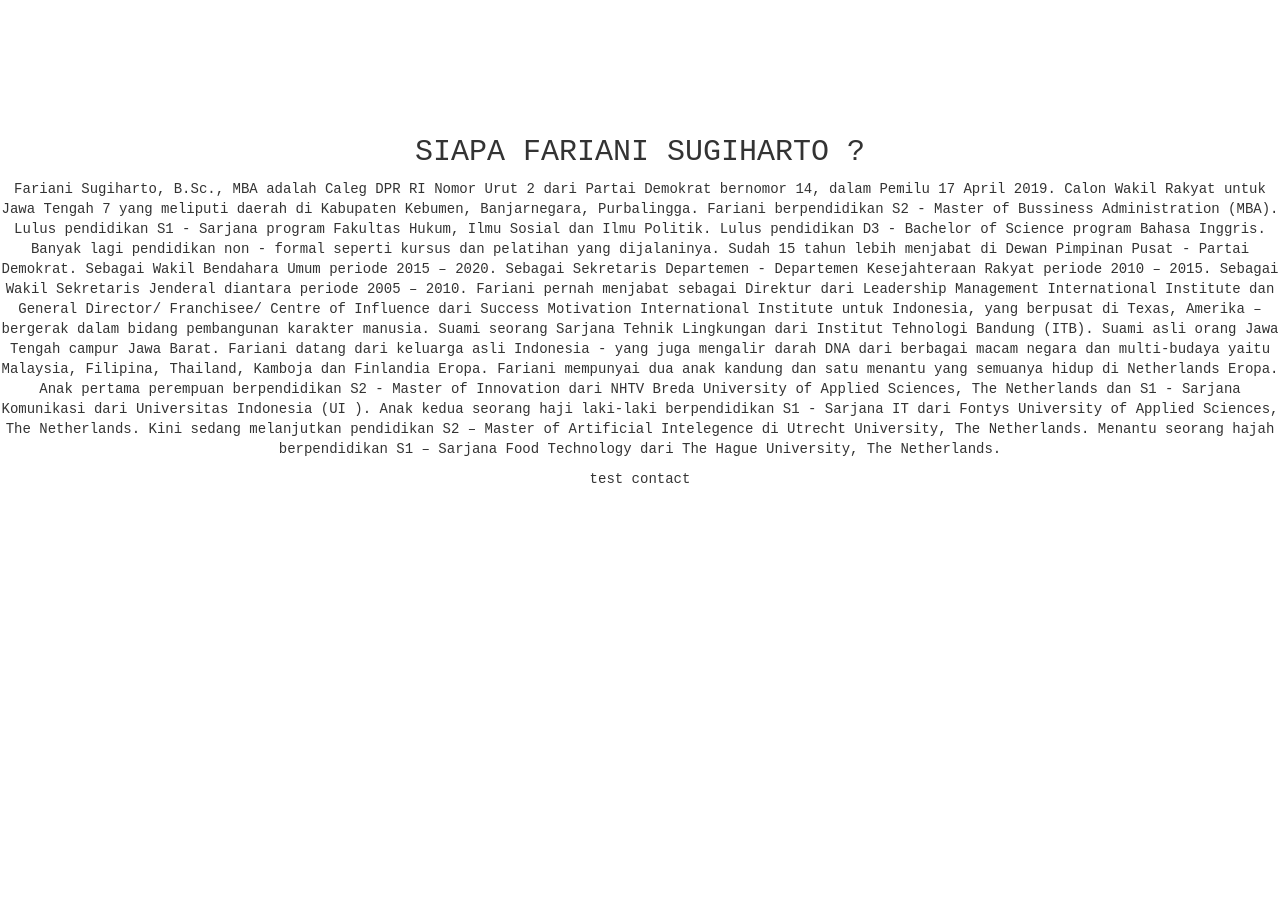
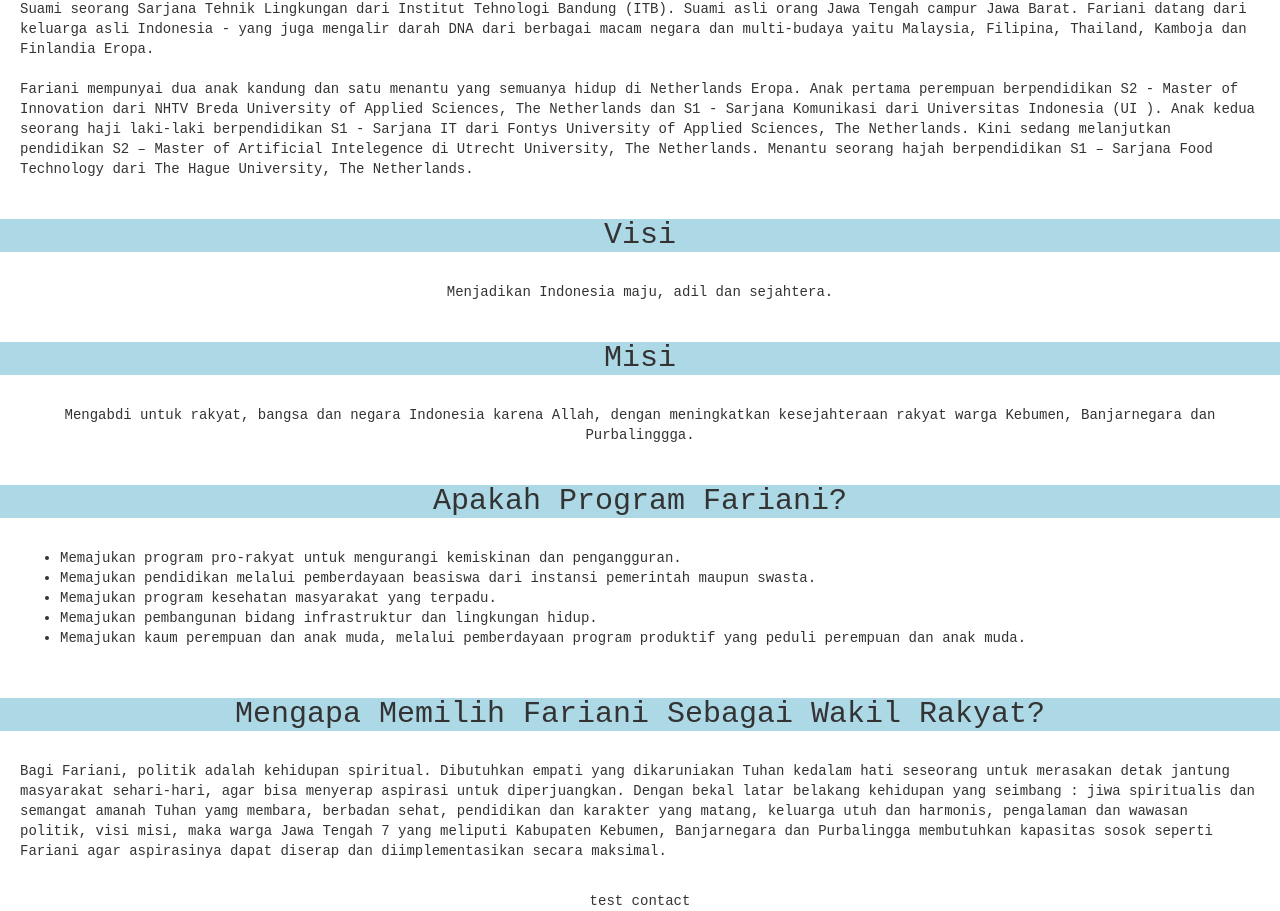
Before and after one commit to lolita89/mama-web-project, a React (Create React App) app: page / in a window 1280 px wide. Shown: the part 898-1809 px from the top of the page. Before the commit the page ends 1387 px from the top, so only its background shows below. Built offline with nearby package versions, Linux system fonts and the light colour scheme; a web font is replaced by a local one.

Commit message:
basic profile done

```diff
--- a/src/components/Profile.css
+++ b/src/components/Profile.css
@@ -0,0 +1,15 @@
+.paragraph {
+    text-align: left;
+    padding-top: 20px;
+    padding-right: 20px;
+    padding-bottom: 20px;
+    padding-left: 20px;
+}
+
+.visimisi {
+    text-align: center;
+}
+
+.title {
+    background-color: lightblue;
+}
--- a/src/components/Profile.js
+++ b/src/components/Profile.js
@@ -1,4 +1,5 @@
 import React, { Component } from 'react';
+import './Profile.css'
 
 class Profile extends Component {
     render() {
@@ -9,30 +10,70 @@ class Profile extends Component {
                 <h2><a href="#program"> Program </a></h2>
                 <h2><a href="#why"> Kenapa Fariani? </a></h2>
 
-
-                    <br/>
-                    <br/><br/><br/><br/><br/><br/><br/><br/><br/><br/><br/><br/><br/><br/><br/><br/><br/><br/><br/><br/><br/><br/><br/><br/><br/><br/>
-
+                <br></br>
+                <br></br>
+                <br></br>
 
                 <div id="who">
-                <h2>SIAPA FARIANI SUGIHARTO ?</h2>
-<p>
+                    <h2 className="title">SIAPA FARIANI SUGIHARTO ?</h2>
+                        <p className="paragraph">
                         Fariani Sugiharto, B.Sc., MBA adalah Caleg DPR RI Nomor Urut 2 dari Partai Demokrat bernomor 14, dalam Pemilu 17 April 2019. Calon Wakil Rakyat untuk Jawa Tengah 7 yang meliputi daerah di Kabupaten Kebumen, Banjarnegara, Purbalingga.
-
+                        <br/>
+                        <br/>
                         Fariani berpendidikan S2 - Master of Bussiness Administration (MBA). Lulus pendidikan S1 - Sarjana program Fakultas Hukum, Ilmu Sosial dan Ilmu Politik. Lulus pendidikan D3 - Bachelor of Science program Bahasa Inggris. Banyak lagi pendidikan non - formal seperti kursus dan pelatihan yang dijalaninya.
-
+                        <br/>
+                        <br/>
                         Sudah 15 tahun lebih menjabat di Dewan Pimpinan Pusat - Partai Demokrat. Sebagai Wakil Bendahara Umum periode 2015 – 2020. Sebagai Sekretaris Departemen - Departemen Kesejahteraan Rakyat periode 2010 – 2015. Sebagai Wakil Sekretaris Jenderal diantara periode 2005 – 2010.
-
+                        <br/>
+                        <br/>
                         Fariani pernah menjabat sebagai Direktur dari Leadership Management International Institute dan General Director/ Franchisee/ Centre of Influence
                         dari Success Motivation International Institute untuk Indonesia, yang berpusat
                         di Texas, Amerika – bergerak dalam bidang pembangunan karakter manusia.
-
+                        <br/>
+                        <br/>
                         Suami seorang Sarjana Tehnik Lingkungan dari Institut Tehnologi Bandung (ITB). Suami asli orang Jawa Tengah campur Jawa Barat. Fariani datang dari
                         keluarga asli Indonesia - yang juga mengalir darah DNA dari berbagai macam negara dan multi-budaya yaitu Malaysia, Filipina, Thailand, Kamboja dan Finlandia Eropa.
-
+                        <br/>
+                        <br/>
                         Fariani mempunyai dua anak kandung dan satu menantu yang semuanya hidup di Netherlands Eropa. Anak pertama perempuan berpendidikan S2 - Master of Innovation dari NHTV Breda University of Applied Sciences, The Netherlands dan S1 - Sarjana Komunikasi dari Universitas Indonesia (UI ). Anak kedua seorang haji laki-laki berpendidikan S1 - Sarjana IT dari Fontys University of Applied Sciences, The Netherlands. Kini sedang melanjutkan pendidikan S2 – Master of Artificial Intelegence di Utrecht University, The Netherlands. Menantu seorang hajah berpendidikan S1 – Sarjana Food Technology dari The Hague University, The Netherlands.
                         </p>
                 </div>
+
+                <div id="vision">
+                    <h2 className="title">Visi</h2>
+                        <p className="paragraph visimisi">
+                        Menjadikan Indonesia maju, adil dan sejahtera.
+                        </p>
+
+                    <h2 className="title">Misi</h2>
+                        <p className="paragraph visimisi">
+                        Mengabdi untuk rakyat, bangsa dan negara Indonesia karena Allah, dengan meningkatkan kesejahteraan rakyat warga Kebumen, Banjarnegara dan Purbalinggga.
+                        </p>
+                </div>
+
+                 <div id="program">
+                    <h2 className="title">Apakah Program Fariani?</h2>
+                        <p className="paragraph">
+                        <ul>
+                            <li>Memajukan program pro-rakyat untuk mengurangi kemiskinan dan pengangguran.</li>
+                            <li>Memajukan pendidikan melalui pemberdayaan beasiswa dari instansi pemerintah maupun swasta.</li>
+                            <li>Memajukan program kesehatan masyarakat yang terpadu.</li>
+                            <li>Memajukan pembangunan bidang infrastruktur dan lingkungan hidup.</li>
+                            <li>Memajukan kaum perempuan dan anak muda, melalui pemberdayaan program produktif yang peduli perempuan dan anak muda.</li>
+                        </ul>
+                        </p>
+                </div>
+
+                <div id="why">
+                    <h2 className="title">Mengapa Memilih Fariani Sebagai Wakil Rakyat?</h2>
+                        <p className="paragraph">
+                        Bagi Fariani, politik adalah kehidupan spiritual. Dibutuhkan empati yang dikaruniakan Tuhan kedalam hati seseorang untuk merasakan detak jantung masyarakat sehari-hari, agar bisa menyerap aspirasi untuk diperjuangkan. Dengan bekal latar belakang kehidupan yang seimbang : jiwa spiritualis dan semangat amanah Tuhan yamg membara, berbadan sehat, pendidikan dan karakter yang matang, keluarga utuh dan harmonis, pengalaman dan wawasan politik, visi misi, maka warga Jawa Tengah 7 yang meliputi Kabupaten Kebumen, Banjarnegara dan Purbalingga membutuhkan kapasitas sosok seperti Fariani agar aspirasinya dapat diserap dan diimplementasikan secara maksimal.
+
+                        </p>
+                </div>
+
+
+
             </div>
         );
     }
```
Lines whose indentation alone changed are shown as unchanged.
